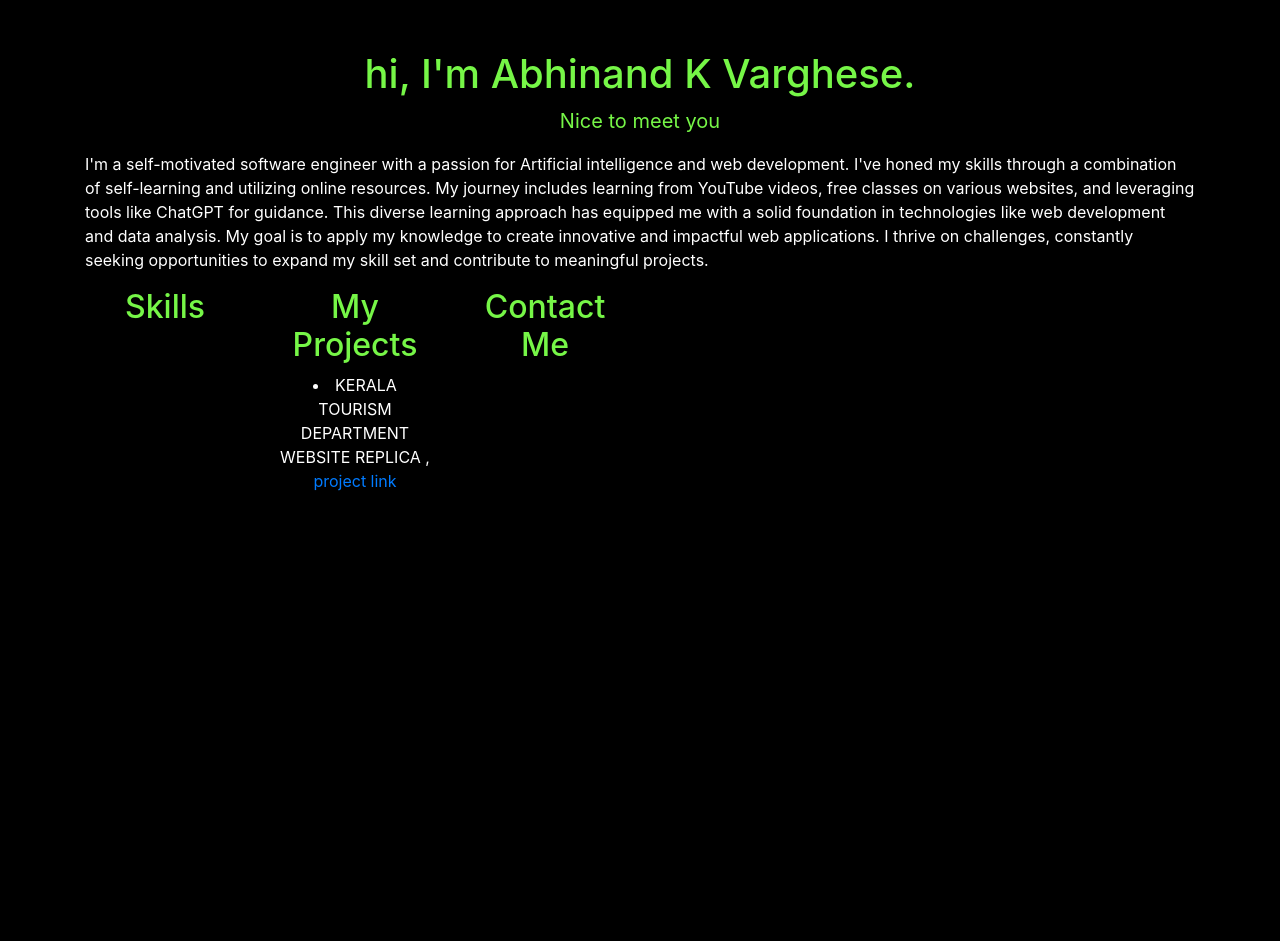
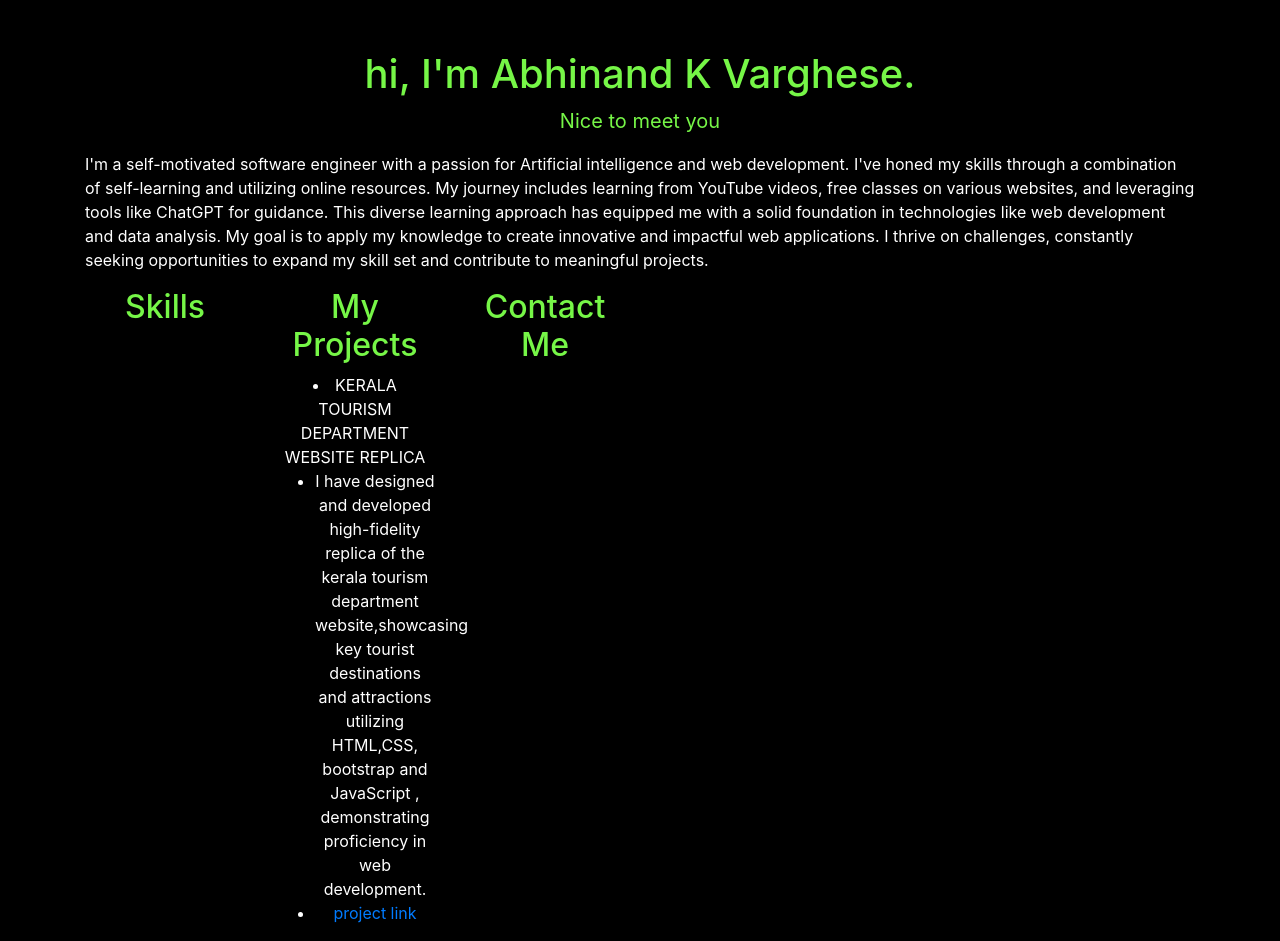
Before and after one commit to AbhiProPlus/myPersonalWebsite, a plain HTML site: page index.html in a window 1280 px wide. Both pictures are taken after a click on the element "My Projects". Before the commit the page ends 800 px from the top, so only its background shows below. Drawn offline with nearby package versions, Linux system fonts and the light colour scheme.

Commit message:
Update index.html
href update kl t

```diff
--- a/index.html
+++ b/index.html
@@ -129,12 +129,16 @@
                     <div class="section-content">
                         <li> KERALA TOURISM
                             DEPARTMENT WEBSITE
-                            REPLICA ,
-                            <a href = https://
-                                abhiproplus.
-                                github.io/
-                                ictacademyassignment
-                                />project link </a> </li>
+                            REPLICA </li>
+                      <ul>
+                        <li> I have designed and developed high-fidelity replica of
+                        the kerala tourism department website,showcasing
+                        key tourist destinations and attractions utilizing
+                        HTML,CSS, bootstrap and JavaScript , demonstrating
+                        proficiency in web development.
+                           </li>
+                          <li> <a href=https://abhiproplus.github.io/ictacademyassignment/> project link </a>  </li>
+                       </ul>
                         <!-- Add details about your projects here -->
                     </div>
                 </section>
```
